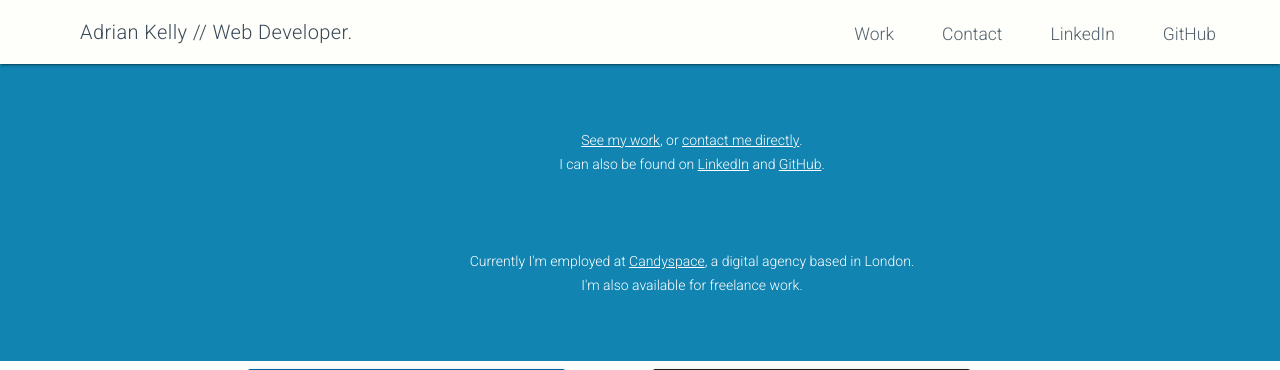
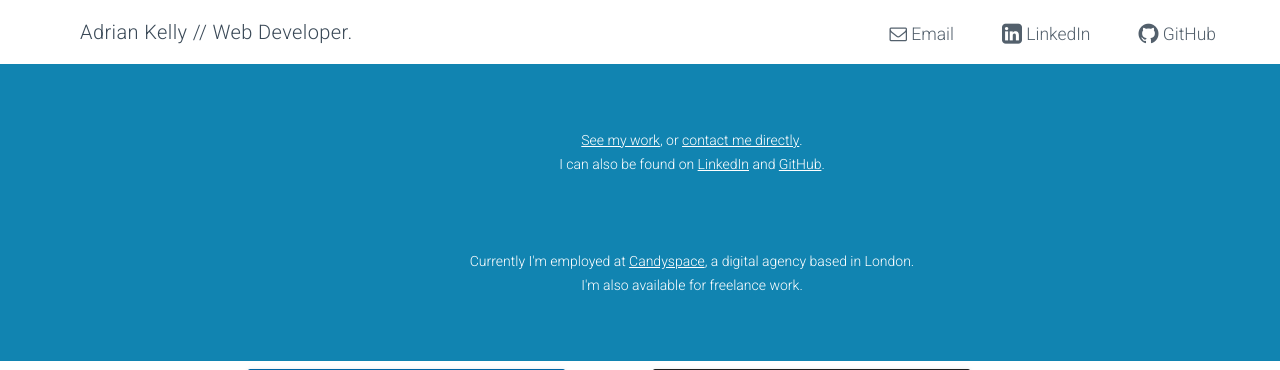
Before and after one commit to adriankelly/adriankelly-portfolio, a PHP site: page / in a window 1280 px wide. Shown: the top 370 px of the page. Run offline with PHP 8.4, Linux system fonts and the light colour scheme; some libraries are stand-ins or nearby versions.

Commit message:
icons for navigation large screen

```diff
--- a/index.html
+++ b/index.html
@@ -7,23 +7,27 @@
   <link rel="stylesheet" href="./mdl/material.min.css">
   <link rel="stylesheet" href="https://fonts.googleapis.com/icon?family=Material+Icons">
   <link href="https://fonts.googleapis.com/css?family=Roboto:200,300" rel="stylesheet">
+  <link rel="stylesheet" href="https://maxcdn.bootstrapcdn.com/font-awesome/4.7.0/css/font-awesome.min.css">
   <link rel="stylesheet" href="styles/style.css">
   <title>Adrian Kelly | Web Developer</title>
 </head>
 
 <body>
-  <div id="main-container" class="">
-    <div class="mdl-layout mdl-js-layout mdl-layout--fixed-header has-tabs is-upgraded">
+  <div id="main-container">
+    <div class="mdl-layout mdl-js-layout">
       <!-- Large screen nav bar -->
-      <header class="mdl-layout__header mdl-layout--large-screen-only">
+      <header class="mdl-layout--large-screen-only mdl-layout__header--transparent">
         <div class="mdl-layout__header-row">
           <span id="main-nav-title" class="mdl-layout-title "></span>
           <div class="mdl-layout-spacer"></div>
           <nav id="main-nav" class="mdl-navigation">
-            <a class="mdl-navigation__link" href="#work">Work</a>
-            <a class="mdl-navigation__link contact" href="#contact">Contact</a>
-            <a class="mdl-navigation__link" href="https://www.linkedin.com/in/adriankellyweb">LinkedIn</a>
-            <a class="mdl-navigation__link" href="https://github.com/adriankelly">GitHub</a>
+
+            <a class="mdl-navigation__link" href="mailto:hello@adriankelly.net"><i class="fa fa-envelope-o fw" aria-hidden="true"></i>
+Email</a>
+            <a class="mdl-navigation__link" href="https://www.linkedin.com/in/adriankellyweb"><i class="fa fa-linkedin-square fw fa-lg" aria-hidden="true"></i> LinkedIn
+            </a>
+            <a class="mdl-navigation__link" href="https://github.com/adriankelly"><i class="fa fa-github fw fa-lg" aria-hidden="true"></i>
+GitHub</a>
           </nav>
         </div>
       </header>
@@ -110,8 +114,8 @@
               <li>Uses PHP throughout, with WordPress as the CMS for easy updating of content by authors</li>
               <li>Currently migrating site to a Virtual Private Cloud on Amazon Web Services, with an EC2 instance routed to
                 an RDS instance that is within a private subnet</li>
-                <li>AJAX employed for lazy loading of older posts on the homepage and for loading posts filtered by month on
-                  the archives page</li>
+              <li>AJAX employed for lazy loading of older posts on the homepage and for loading posts filtered by month on the
+                archives page</li>
               <li>Site created within the Bootstrap framework, with Sass used as the CSS preprocessor</li>
             </ul>
 
@@ -183,8 +187,8 @@
             <ul class=" project-text-body">
               <li>Built from a Photoshop design of the site's layout on a desktop computer, with relevant images being sliced
                 from this design</li>
-                <li>Without the ability to rely upon designs for the site on handheld devices, responsive layout changes were
-                  dicated by the appearance of the site at particular widths</li>
+              <li>Without the ability to rely upon designs for the site on handheld devices, responsive layout changes were dicated
+                by the appearance of the site at particular widths</li>
             </ul>
 
             <div class="read-more-wrap">
@@ -193,31 +197,14 @@
           </div>
         </section>
       </main>
-      <div id="contact">
-        <div id="contact-container">
-          <form id="contact-form" action="https://formspree.io/hello@adriankelly.net" method="post">
-            <div class="mdl-textfield contact-textfield mdl-js-textfield mdl-textfield--floating-label">
-              <textarea rows="8" name="name" id="msg-input" class="mdl-textfield__input"></textarea>
-              <label class="mdl-textfield__label" for="msg-input">Message...</label>
-            </div>
-            <div class="mdl-textfield contact-textfield mdl-js-textfield mdl-textfield--floating-label">
-              <input id="emailInput" type="email" name="_replyto" class="mdl-textfield__input" pattern="[a-z0-9._%+-]+@[a-z0-9.-]+\.[a-z]{2,4}$">
-              <label class="mdl-textfield__label" for="emailInput">Email...</label>
-              <span class="mdl-textfield__error">Input is not a valid email</span>
-            </div>
-            <input type="submit" id="submit" value="Send" class="form-submit">
-          </form>
-          <div id="contact-close">&#215;</div>
-        </div>
-      </div>
-      <div id="contact-bg-cover"></div>
       <div id="footer-nav" class="mdl-layout--small-screen-only">
         <button id="mdl-menu-top-right" class="mdl-button mdl-js-button mdl-button--icon footer-nav--btn">
 <i class="material-icons">more_vert</i>
 </button>
         <ul class="mdl-menu mdl-menu--top-right mdl-js-menu mdl-js-ripple-effect" data-mdl-for="mdl-menu-top-right">
-          <li class="mdl-menu__item"><a href="#work">Work</a></li>
-          <li class="mdl-menu__item contact">Contact</li>
+          <li class="mdl-menu__item contact">
+            <a href="mailto:hello@adriankelly.net">Email</a>
+          </li>
           <li class="mdl-menu__item"><a href="https://www.linkedin.com/in/adriankellyweb">LinkedIn</a></li>
           <li class="mdl-menu__item"><a href="https://github.com/adriankelly">GitHub</a></li>
         </ul>
--- a/styles/style.css
+++ b/styles/style.css
@@ -1,9 +1,5 @@
 * {
   /*border: 1px solid red;*/
-}
-
-body {
-  background-color: #FEFEFA;
 }
 
 a {
@@ -16,6 +12,11 @@ a {
 }
 
 .read-more-btn {
+  text-decoration: none;
+}
+
+.mdl-menu__container a {
+  color: #3A4957;
   text-decoration: none;
 }
 
@@ -126,6 +127,14 @@ a {
   padding: 7px;
   border-radius: 2px;
 }
+
+
+.noscroll {
+  position: fixed;
+}
+
+
+
 .section--center {
   max-width: 960px;
 }
@@ -149,11 +158,13 @@ a {
   text-align: center;
 }
 
-
+/*
 .mdl-layout__header {
   background-color: transparent;
   color: #3A4957;
-}
+}*/
+
+
 
 #main-nav a {
   color: #3A4957;
@@ -281,8 +292,8 @@ a {
 
 
 .typed-cursor{
-    font-size: 2.3rem;
-    padding-top: 0.4rem;
+    font-size: 1.4rem;
+    /*padding-top: 0.4rem;*/
     opacity: 0;
     -webkit-animation: blink 0.7s 8;
     -moz-animation: blink 0.7s 8;
@@ -327,8 +338,9 @@ a {
   }
   .links a:hover,
   #main-nav a:hover {
-    background-color: rgb(58, 73, 87);
-    color: #FAEBD7;
+    color: black;
+    font-weight: 700;
+    /*text-decoration: overline;*/
   }
 .projects-section {
   width: 100%;
```
Also changed, not shown: icons/High-contrast-emblem-mail.svg (added), icons/github.svg (added), icons/linkedin.svg (added). Lines whose indentation alone changed are shown as unchanged.
